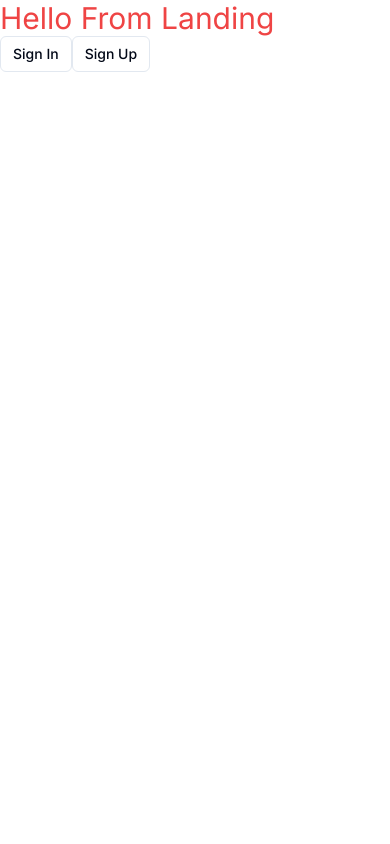
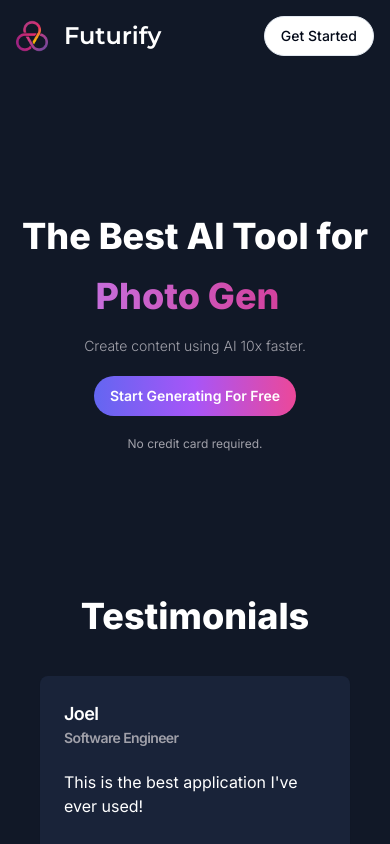
Before and after one commit to clevermiraz/futurify, a Next.js app: page / in a window 390 px wide. Built offline with nearby package versions, Linux system fonts and the light colour scheme; no server answers.

Commit message:
Everything Done Ready For Production

```diff
--- /dev/null
+++ b/app/(landing)/error.tsx
@@ -0,0 +1,9 @@
+"use client";
+
+import Empty from "@/components/empty";
+
+const Error = () => {
+    return <Empty label="Something went wrong." />;
+};
+
+export default Error;
--- /dev/null
+++ b/app/(landing)/layout.tsx
@@ -0,0 +1,9 @@
+const LandingLayout = ({ children }: { children: React.ReactNode }) => {
+    return (
+        <main className="h-full bg-[#111827] overflow-auto">
+            <div className="mx-auto max-w-screen-xl h-full w-full">{children}</div>
+        </main>
+    );
+};
+
+export default LandingLayout;
--- a/app/(landing)/page.tsx
+++ b/app/(landing)/page.tsx
@@ -1,21 +1,15 @@
-import { Button } from "@/components/ui/button";
-import Link from "next/link";
+import { LandingNavbar } from "@/components/landing-navbar";
+import { LandingHero } from "@/components/landing-hero";
+import { LandingContent } from "@/components/landing-content";
 
-export default function LandingPage() {
+const LandingPage = () => {
     return (
-        <>
-            <h1 className="text-3xl text-red-500">Hello From Landing</h1>
-            <Link href="/sign-in">
-                <Button variant="outline" size={"sm"}>
-                    Sign In
-                </Button>
-            </Link>
+        <div className="h-full ">
+            <LandingNavbar />
+            <LandingHero />
+            <LandingContent />
+        </div>
+    );
+};
 
-            <Link href="/sign-up">
-                <Button variant="outline" size={"sm"}>
-                    Sign Up
-                </Button>
-            </Link>
-        </>
-    );
-}
+export default LandingPage;
--- /dev/null
+++ b/components/landing-content.tsx
@@ -0,0 +1,53 @@
+"use client";
+
+import { Card, CardContent, CardHeader, CardTitle } from "@/components/ui/card";
+
+const testimonials = [
+    {
+        name: "Joel",
+        avatar: "J",
+        title: "Software Engineer",
+        description: "This is the best application I've ever used!",
+    },
+    {
+        name: "Antonio",
+        avatar: "A",
+        title: "Designer",
+        description: "I use this daily for generating new photos!",
+    },
+    {
+        name: "Mark",
+        avatar: "M",
+        title: "CEO",
+        description: "This app has changed my life, cannot imagine working without it!",
+    },
+    {
+        name: "Mary",
+        avatar: "M",
+        title: "CFO",
+        description: "The best in class, definitely worth the premium subscription!",
+    },
+];
+
+export const LandingContent = () => {
+    return (
+        <div className="px-10 pb-20">
+            <h2 className="text-center text-4xl text-white font-extrabold mb-10">Testimonials</h2>
+            <div className="grid grid-cols-1 sm:grid-cols-2 md:grid-cols-3 lg:grid-cols-4 gap-4">
+                {testimonials.map((item) => (
+                    <Card key={item.description} className="bg-[#192339] border-none text-white">
+                        <CardHeader>
+                            <CardTitle className="flex items-center gap-x-2">
+                                <div>
+                                    <p className="text-lg">{item.name}</p>
+                                    <p className="text-zinc-400 text-sm">{item.title}</p>
+                                </div>
+                            </CardTitle>
+                            <CardContent className="pt-4 px-0">{item.description}</CardContent>
+                        </CardHeader>
+                    </Card>
+                ))}
+            </div>
+        </div>
+    );
+};
--- /dev/null
+++ b/components/landing-hero.tsx
@@ -0,0 +1,37 @@
+"use client";
+
+import { useAuth } from "@clerk/nextjs";
+import Link from "next/link";
+import TypewriterComponent from "typewriter-effect";
+
+import { Button } from "@/components/ui/button";
+
+export const LandingHero = () => {
+    const { isSignedIn } = useAuth();
+
+    return (
+        <div className="text-white font-bold py-36 text-center space-y-5">
+            <div className="text-4xl sm:text-5xl md:text-6xl lg:text-7xl space-y-5 font-extrabold">
+                <h1>The Best AI Tool for</h1>
+                <div className="text-transparent bg-clip-text bg-gradient-to-r from-purple-400 to-pink-600">
+                    <TypewriterComponent
+                        options={{
+                            strings: ["Chatbot.", "Photo Generation.", "Blog Writing.", "Mail Writing."],
+                            autoStart: true,
+                            loop: true,
+                        }}
+                    />
+                </div>
+            </div>
+            <div className="text-sm md:text-xl font-light text-zinc-400">Create content using AI 10x faster.</div>
+            <div>
+                <Link href={isSignedIn ? "/dashboard" : "/sign-up"}>
+                    <Button variant="premium" className="md:text-lg p-4 md:p-6 rounded-full font-semibold">
+                        Start Generating For Free
+                    </Button>
+                </Link>
+            </div>
+            <div className="text-zinc-400 text-xs md:text-sm font-normal">No credit card required.</div>
+        </div>
+    );
+};
--- /dev/null
+++ b/components/landing-navbar.tsx
@@ -0,0 +1,33 @@
+"use client";
+
+import { useAuth } from "@clerk/nextjs";
+import { Montserrat } from "next/font/google";
+import Image from "next/image";
+import Link from "next/link";
+
+import { Button } from "@/components/ui/button";
+import { cn } from "@/lib/utils";
+
+const font = Montserrat({ weight: "600", subsets: ["latin"] });
+
+export const LandingNavbar = () => {
+    const { isSignedIn } = useAuth();
+
+    return (
+        <nav className="p-4 bg-transparent flex items-center justify-between">
+            <Link href="/" className="flex items-center">
+                <div className="relative h-8 w-8 mr-4">
+                    <Image fill alt="Logo" src="/logo.png" />
+                </div>
+                <h1 className={cn("text-2xl font-bold text-white", font.className)}>Futurify</h1>
+            </Link>
+            <div className="flex items-center gap-x-2">
+                <Link href={isSignedIn ? "/dashboard" : "/sign-up"}>
+                    <Button variant="outline" className="rounded-full">
+                        Get Started
+                    </Button>
+                </Link>
+            </div>
+        </nav>
+    );
+};
--- a/package.json
+++ b/package.json
@@ -46,6 +46,7 @@
         "tailwindcss": "3.3.3",
         "tailwindcss-animate": "^1.0.6",
         "typescript": "5.1.6",
+        "typewriter-effect": "^2.21.0",
         "zod": "^3.22.2",
         "zustand": "^4.4.1"
     }
```
Also changed, not shown: 1 other file (tests, documents, lock files or other folders).
